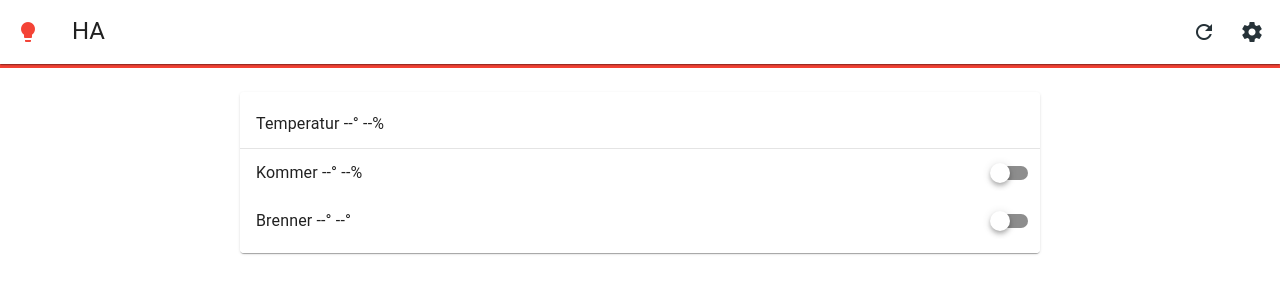
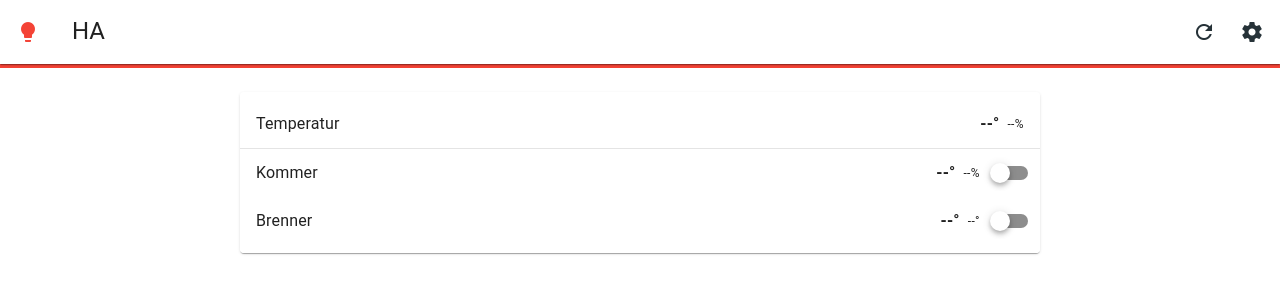
Before and after one commit to 13/muhportalweb, a Nuxt app: page /ha in a window 1280 px wide. Shown: the top 283 px of the page. Built offline with nearby package versions, Linux system fonts and the light colour scheme; no server answers.

Commit message:
updated style

```diff
--- a/app/pages/ha.vue
+++ b/app/pages/ha.vue
@@ -28,8 +28,19 @@
       <v-list>
         <!-- Temperatur -->
         <v-list-item>
-          <v-list-item-title>
-            Temperatur {{ formatTemp(temperatur.temp) }} {{ formatHumidity(temperatur.humidity) }}
+          <v-list-item-title
+            class="d-flex justify-space-between align-center w-100"
+          >
+            <span>Temperatur</span>
+
+            <span class="d-flex align-center ga-2">
+              <span class="font-weight-bold">
+                {{ formatTemp(temperatur.temp) }}
+              </span>
+              <span class="text-caption">
+                {{ formatHumidity(temperatur.humidity) }}
+              </span>
+            </span>
           </v-list-item-title>
         </v-list-item>
 
@@ -37,9 +48,21 @@
 
         <!-- Kommer -->
         <v-list-item>
-          <v-list-item-title>
-            Kommer {{ formatTemp(kommer.temp) }} {{ formatHumidity(kommer.humidity) }}
+          <v-list-item-title
+            class="d-flex justify-space-between align-center w-100"
+          >
+            <span>Kommer</span>
+
+            <span class="d-flex align-center ga-2 pr-4">
+              <span class="font-weight-bold">
+                {{ formatTemp(kommer.temp) }}
+              </span>
+              <span class="text-caption">
+                {{ formatHumidity(kommer.humidity) }}
+              </span>
+            </span>
           </v-list-item-title>
+
           <template #append>
             <v-switch
               :model-value="kommerPower"
@@ -53,9 +76,21 @@
 
         <!-- Brenner -->
         <v-list-item>
-          <v-list-item-title>
-            Brenner {{ formatTemp(brenner.temp1) }} {{ formatTemp(brenner.temp2) }}
+          <v-list-item-title
+            class="d-flex justify-space-between align-center w-100"
+          >
+            <span>Brenner</span>
+
+            <span class="d-flex align-center ga-2 pr-4">
+              <span class="font-weight-bold">
+                {{ formatTemp(brenner.temp1) }}
+              </span>
+              <span class="text-caption">
+                {{ formatTemp(brenner.temp2) }}
+              </span>
+            </span>
           </v-list-item-title>
+
           <template #append>
             <v-switch
               :model-value="brennerPower"
@@ -83,9 +118,18 @@ const {
 } = useSocketIO();
 
 // Sensor state
-const temperatur = ref<{ temp: number | null; humidity: number | null }>({ temp: null, humidity: null });
-const kommer = ref<{ temp: number | null; humidity: number | null }>({ temp: null, humidity: null });
-const brenner = ref<{ temp1: number | null; temp2: number | null }>({ temp1: null, temp2: null });
+const temperatur = ref<{ temp: number | null; humidity: number | null }>({
+  temp: null,
+  humidity: null,
+});
+const kommer = ref<{ temp: number | null; humidity: number | null }>({
+  temp: null,
+  humidity: null,
+});
+const brenner = ref<{ temp1: number | null; temp2: number | null }>({
+  temp1: null,
+  temp2: null,
+});
 const kommerPower = ref(false);
 const brennerPower = ref(false);
 
@@ -110,7 +154,7 @@ const toggleKommer = (val: boolean) => {
 };
 
 const toggleBrenner = (val: boolean) => {
-  publishMessage("tasmota/cmnd/tasmota_34AB95A7EEA3/POWER", val ? "1" : "0");
+  publishMessage("tasmota/cmnd/tasmota_A7EEA3/POWER", val ? "1" : "0");
 };
 
 const refreshData = () => {
@@ -121,63 +165,84 @@ onMounted(() => {
   connectToBroker();
 
   // Temperatur: muh/wst/data/B327
-  subscribeToTopic("muh/wst/data/B327", (topic: string, message: { toString(): string }) => {
+  subscribeToTopic(
+    "muh/wst/data/B327",
+    (topic: string, message: { toString(): string }) => {
       try {
         const data = JSON.parse(message.toString());
-      temperatur.value = { temp: data.temp_c ?? null, humidity: data.humidity ?? null };
+        temperatur.value = {
+          temp: data.temp_c ?? null,
+          humidity: data.humidity ?? null,
+        };
       } catch {
         // ignore
       }
-  });
+    },
+  );
 
   // Kommer sensor: muh/sensors/87/json
-  subscribeToTopic("muh/sensors/87/json", (topic: string, message: { toString(): string }) => {
+  subscribeToTopic(
+    "muh/sensors/87/json",
+    (topic: string, message: { toString(): string }) => {
       try {
         const data = JSON.parse(message.toString());
         kommer.value = { temp: data.T1 ?? null, humidity: data.H1 ?? null };
       } catch {
         // ignore
       }
-  });
+    },
+  );
 
   // Kommer switch state: tasmota/tele/tasmota_BDC5E0/STATE
-  subscribeToTopic("tasmota/tele/tasmota_BDC5E0/STATE", (topic: string, message: { toString(): string }) => {
+  subscribeToTopic(
+    "tasmota/tele/tasmota_BDC5E0/STATE",
+    (topic: string, message: { toString(): string }) => {
       try {
         const data = JSON.parse(message.toString());
         kommerPower.value = data.POWER === "ON";
       } catch {
         // ignore
       }
-  });
+    },
+  );
 
   // Brenner temp 1: muh/sensors/HZ_WW/DS18B20-3628FF/json
-  subscribeToTopic("muh/sensors/HZ_WW/DS18B20-3628FF/json", (topic: string, message: { toString(): string }) => {
+  subscribeToTopic(
+    "muh/sensors/HZ_WW/DS18B20-3628FF/json",
+    (topic: string, message: { toString(): string }) => {
       try {
         const data = JSON.parse(message.toString());
         brenner.value.temp1 = data.DS18B20?.Temperature ?? null;
       } catch {
         // ignore
       }
-  });
+    },
+  );
 
   // Brenner temp 2: muh/sensors/HZ_WW/DS18B20-1C16E1/json
-  subscribeToTopic("muh/sensors/HZ_WW/DS18B20-1C16E1/json", (topic: string, message: { toString(): string }) => {
+  subscribeToTopic(
+    "muh/sensors/HZ_WW/DS18B20-1C16E1/json",
+    (topic: string, message: { toString(): string }) => {
       try {
         const data = JSON.parse(message.toString());
         brenner.value.temp2 = data.DS18B20?.Temperature ?? null;
       } catch {
         // ignore
       }
-  });
+    },
+  );
 
-  // Brenner switch state: tasmota/tele/tasmota_34AB95A7EEA3/STATE
-  subscribeToTopic("tasmota/tele/tasmota_34AB95A7EEA3/STATE", (topic: string, message: { toString(): string }) => {
+  // Brenner switch state: tasmota/tele/tasmota_A7EEA3/STATE
+  subscribeToTopic(
+    "tasmota/tele/tasmota_A7EEA3/STATE",
+    (topic: string, message: { toString(): string }) => {
       try {
         const data = JSON.parse(message.toString());
         brennerPower.value = data.POWER === "ON";
       } catch {
         // ignore
       }
-  });
+    },
+  );
 });
 </script>
--- a/package.json
+++ b/package.json
@@ -1,6 +1,6 @@
 {
   "name": "muhportalweb",
-  "version": "2.0.0",
+  "version": "2.1.0",
   "description": "MUH Portal Web - Home Automation Frontend",
   "type": "module",
   "private": true,
```
Lines whose indentation alone changed are shown as unchanged.
